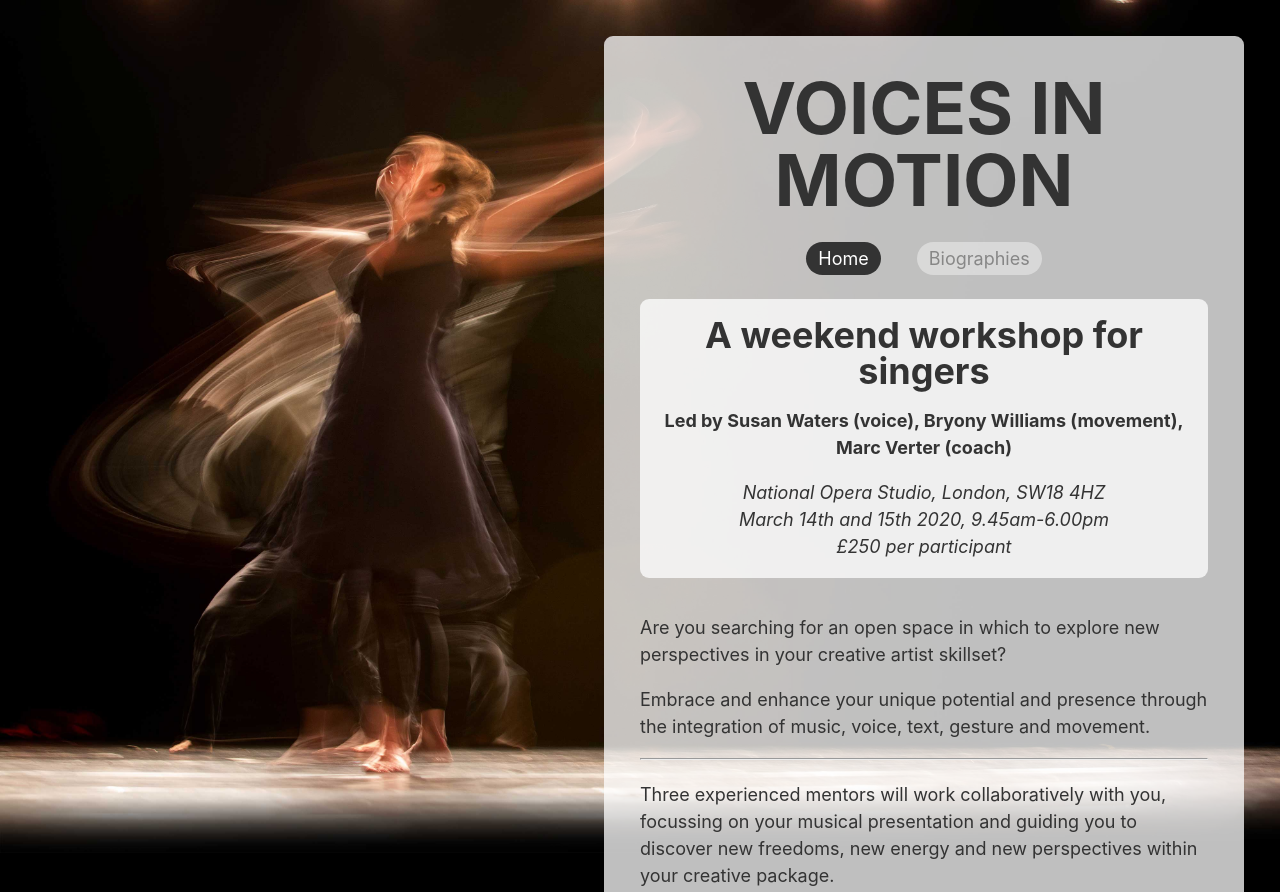
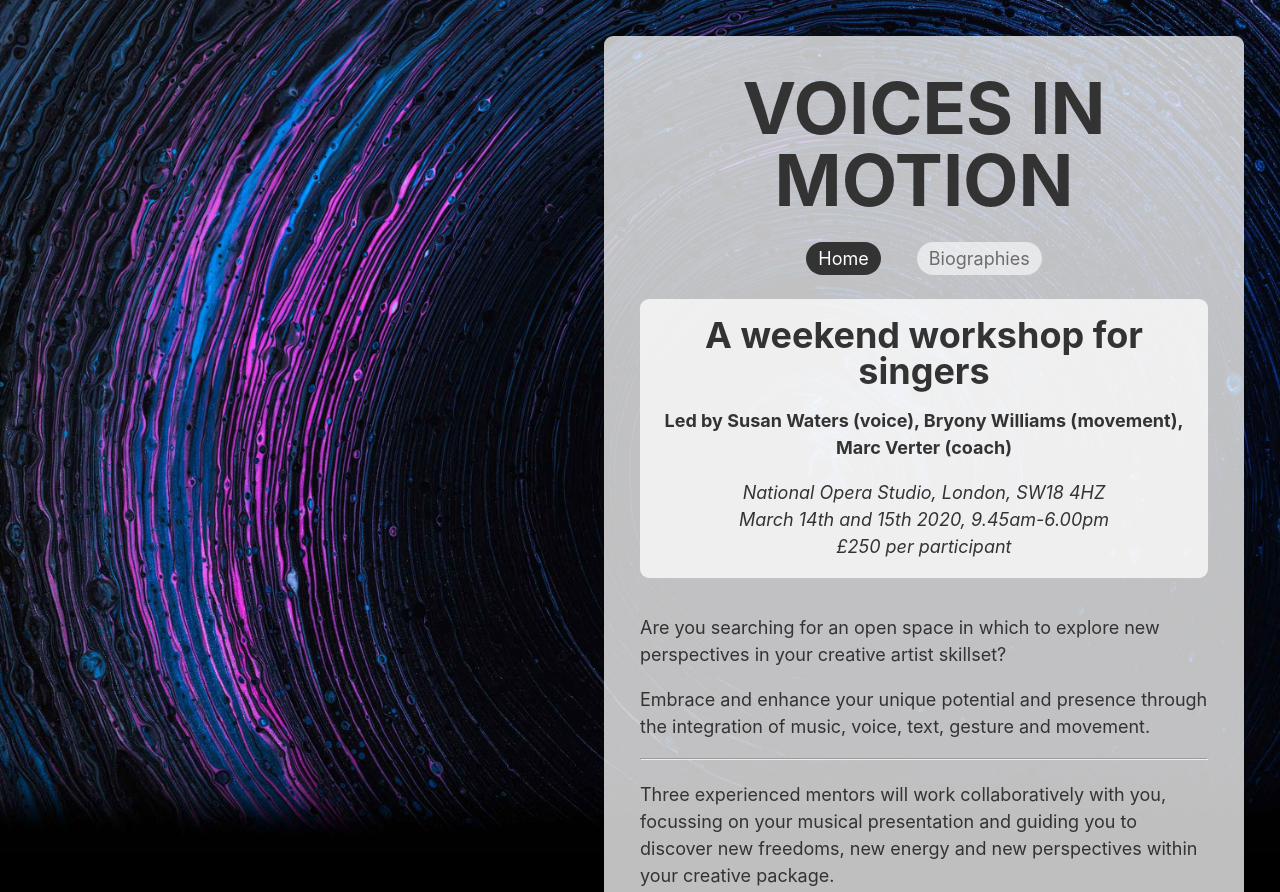
Before and after one commit to dnw6/voices-in-motion, a plain HTML site: page index.html in a window 1280 px wide. Shown: the top 892 px of the page. Drawn offline with nearby package versions, Linux system fonts and the light colour scheme; a web font is replaced by a local one.

Commit message:
New bg image

```diff
--- a/styles.css
+++ b/styles.css
@@ -85,7 +85,7 @@ select {
 body {
     font-family: -apple-system, BlinkMacSystemFont, "Segoe UI", Roboto, Helvetica, Arial, sans-serif, "Apple Color Emoji", "Segoe UI Emoji", "Segoe UI Symbol";
     color: #333;
-    background: #000 url("img/ahmad-odeh-KHipnBn7sdY-unsplash.jpg");
+    background: #000 url("img/pawel-czerwinski-fPN1w7bIuNU-unsplash.jpg");
     background-size: 100%;
     background-repeat: no-repeat;
 }
@@ -207,7 +207,7 @@ a.off {
   border-radius: 50px;
   background: white;
   color: #333;
-  opacity: .4;
+  opacity: .6;
 }
 
 @media (max-width: 960px) {
```
Also changed, not shown: img/pawel-czerwinski-fPN1w7bIuNU-unsplash.jpg (added).
